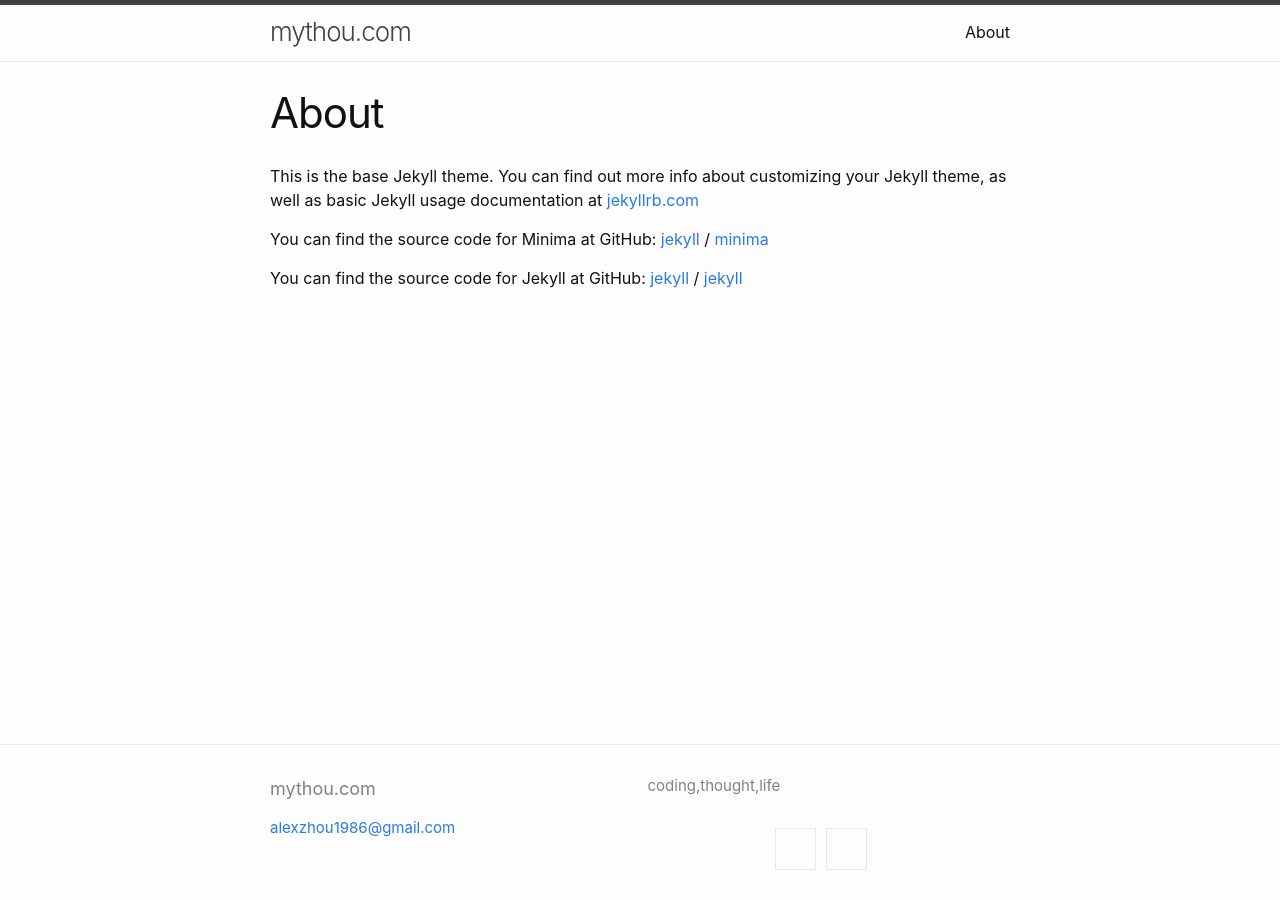
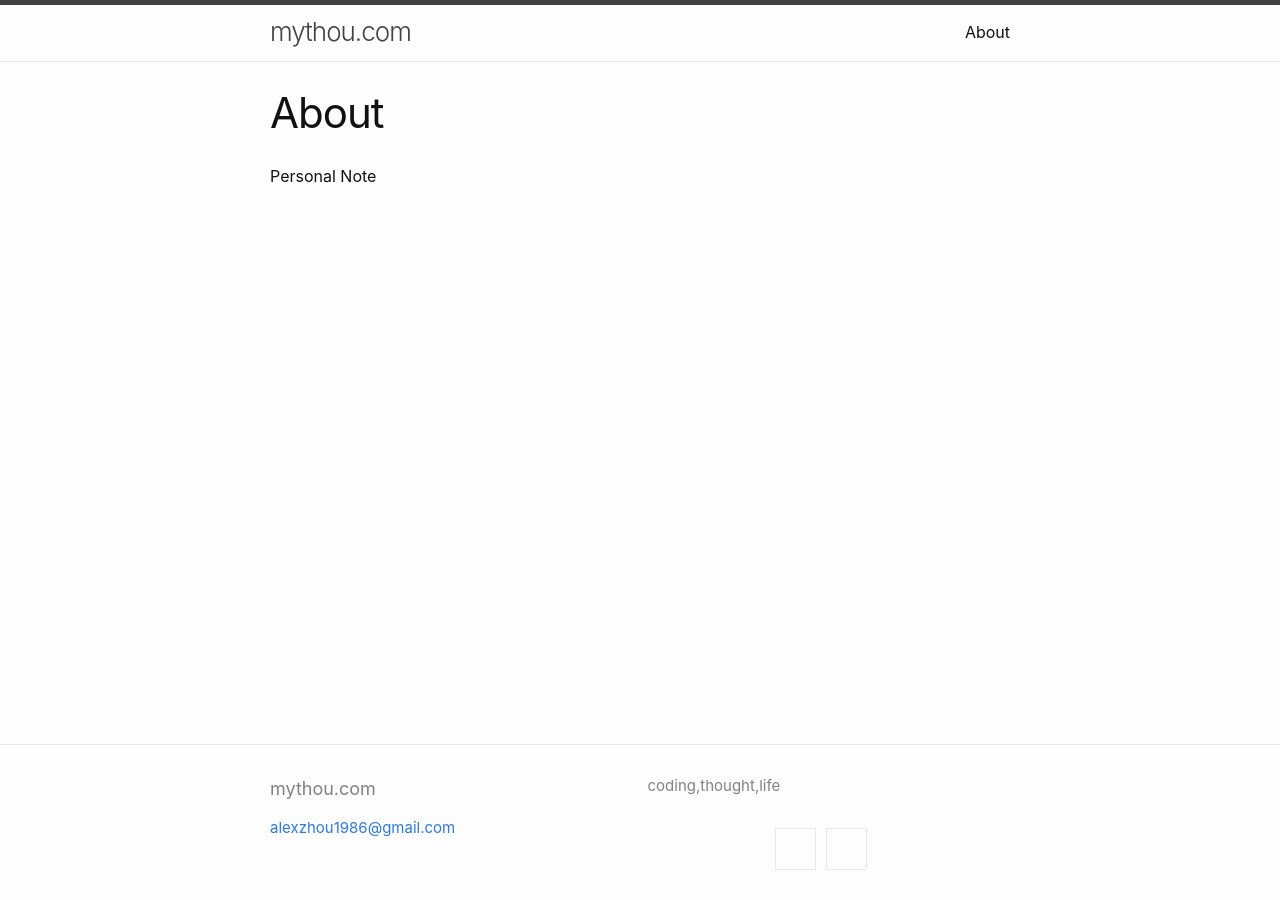
Before and after one commit to alexzhou/alexzhou.github.io, a Jekyll site: the page built from about.md, in a window 1280 px wide. Built offline with Jekyll 4.4.1, drawn with Linux system fonts in a browser that asks for light colours.

Commit message:
update about

```diff
--- a/about.md
+++ b/about.md
@@ -4,15 +4,4 @@ title: About
 permalink: /about/
 ---
 
-This is the base Jekyll theme. You can find out more info about customizing your Jekyll theme, as well as basic Jekyll usage documentation at [jekyllrb.com](https://jekyllrb.com/)
-
-You can find the source code for Minima at GitHub:
-[jekyll][jekyll-organization] /
-[minima](https://github.com/jekyll/minima)
-
-You can find the source code for Jekyll at GitHub:
-[jekyll][jekyll-organization] /
-[jekyll](https://github.com/jekyll/jekyll)
-
-
-[jekyll-organization]: https://github.com/jekyll
+Personal Note
```
